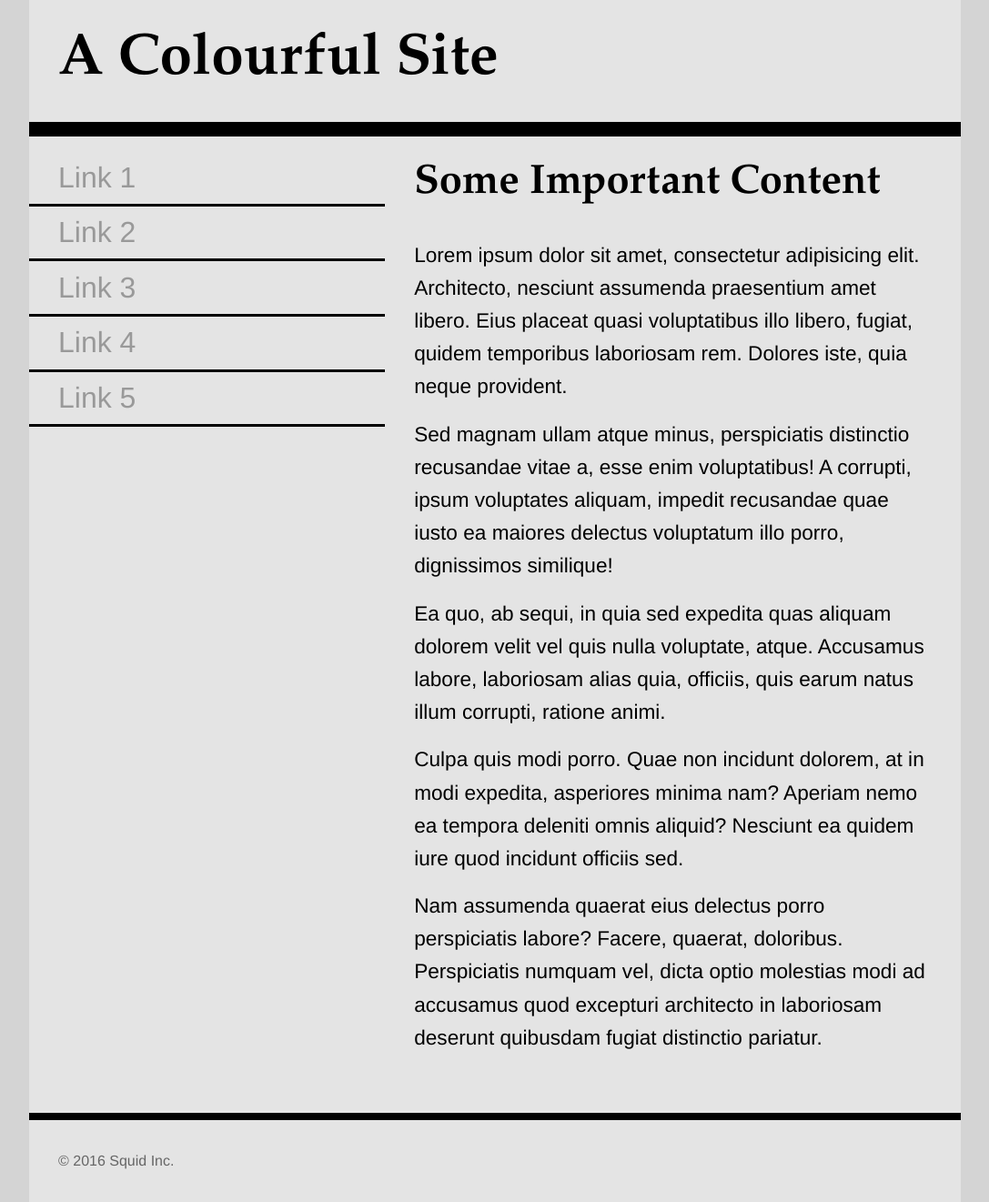
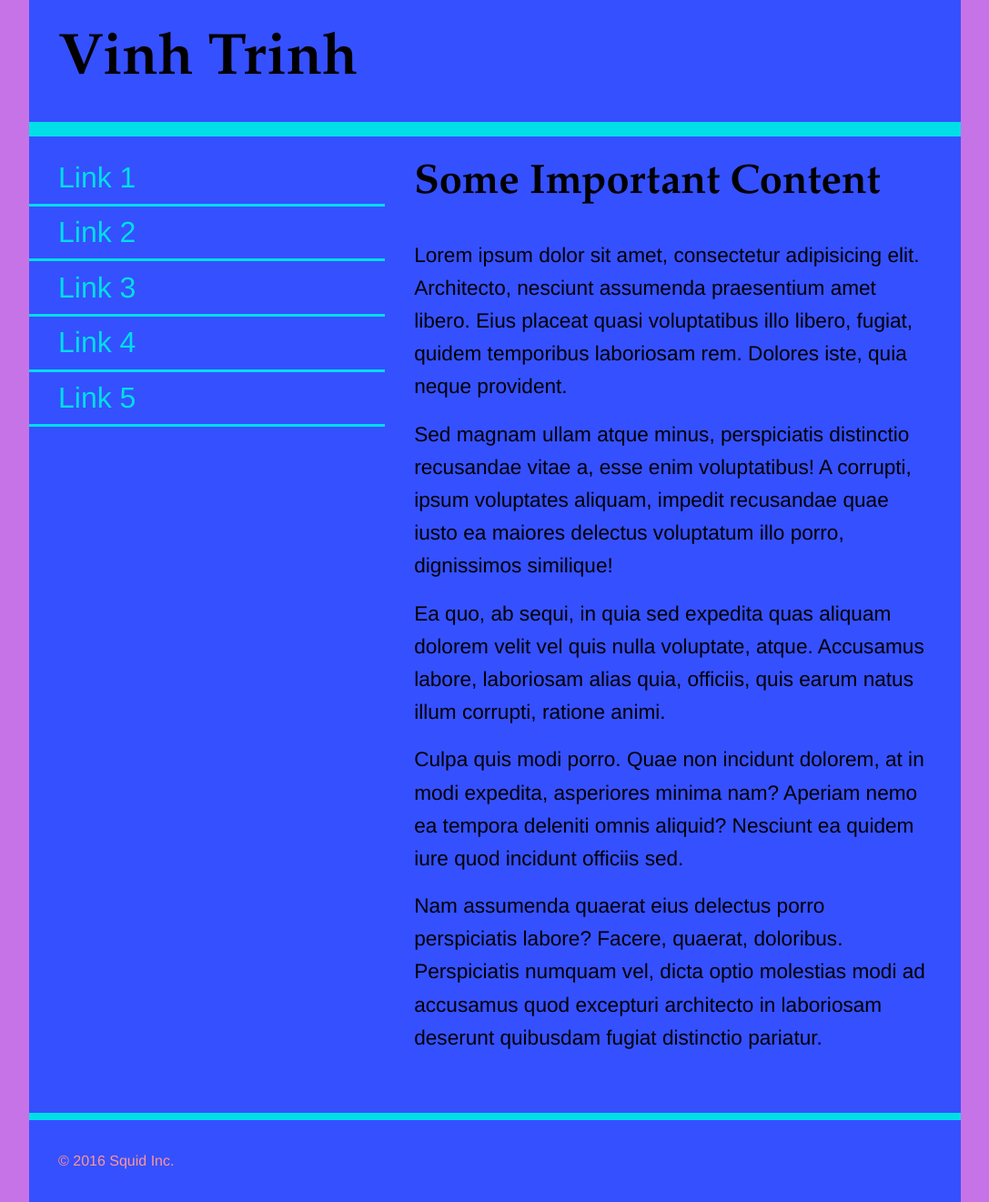
Before and after one commit to trin0019/colours-assign, a plain HTML site: page analogous.html in a window 1280 px wide. Shown: the whole page at 91% size, without its empty margins (96-1183 px from the left). Drawn offline with Linux system fonts and the light colour scheme.

Commit message:
Completed Assignment (#1)

```diff
--- a/analogous.html
+++ b/analogous.html
@@ -24,7 +24,7 @@
             font-family: Helvetica, Arial, sans-serif;
         }
         html,body{
-            background-color: #d4d4d4;
+            background-color: #C673E8;
         }
         h1{
             font-family: Palatino, 'Palatino Linotype', 'Palatino LT STD', 'Book Antiqua', Georgia, serif;
@@ -46,13 +46,13 @@
         nav li>a{
             display: block;
             text-decoration: none;
-            border-bottom: 0.2rem solid black;
+            border-bottom: 0.2rem solid #00DEE8;
             padding: 0.2rem 2rem;
-            color: #999;
+            color: #00DEE8;
         }
         nav li>a:hover,
         nav li>a:active{
-            color: #222;
+            color: #49FF68;
         }
         p{
             font-size: 1.414rem;
@@ -65,11 +65,11 @@
             width: 80%;
             max-width: 1200px;
             margin: 0 auto;
-            background-color: #e4e4e4;
+            background-color: #3550FF;
         }
         header{
             width:100%;
-            border-bottom: 1rem solid black;
+            border-bottom: 1rem solid #00DEE8;
         }
         nav{
             float:left;
@@ -82,19 +82,19 @@
         footer{
             clear:both;
             width: 100%;
-            border-top: 0.5rem solid black;
+            border-top: 0.5rem solid #00DEE8;
         }
         footer p{
             font-size: 1rem;
             padding: 2rem;
-            color: #666;
+            color: #FF9594;
         }
     </style>
 </head>
 <body>
     <div class="wrapper">
         <header>
-            <h1>A Colourful Site</h1>
+            <h1>Vinh Trinh</h1>
         </header>
         <nav>
             <ul>
```
Also changed, not shown: complementary.html (+9 -9 lines), index.html (+9 -9 lines).
